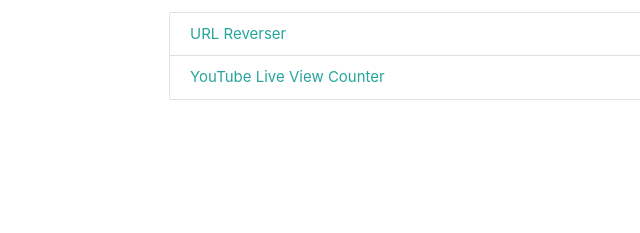
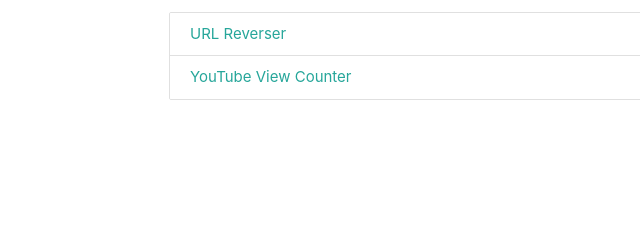
Before and after one commit to afkarxyz/toolkit, a plain HTML site: page index.html in a window 1280 px wide. Shown: the part 180-413 px from the top of the page, 23-663 px from the left. Drawn offline with nearby package versions, Linux system fonts and the light colour scheme.

Commit message:
Update index.html

```diff
--- a/index.html
+++ b/index.html
@@ -29,7 +29,7 @@
             <p>Here are some useful tools:</p>
             <div class="collection">
                 <a href="https://urls-reverser.vercel.app/" class="collection-item">URL Reverser</a>
-                <a href="https://yt-live-view-counter.vercel.app/" class="collection-item">YouTube Live View Counter</a>
+                <a href="https://yt-view-counter.vercel.app/" class="collection-item">YouTube View Counter</a>
             </div>
         </div>
     </main>
```
